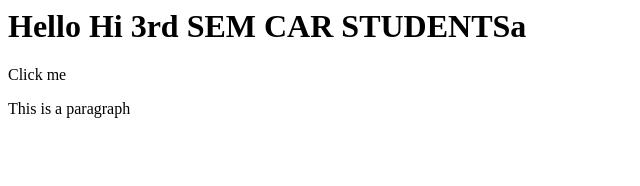
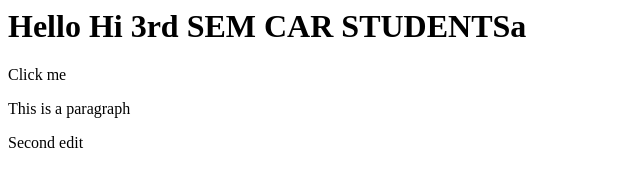
Before and after one commit to Girish209/Girish_51_AIML, a plain HTML site: page index.html in a window 1280 px wide. Shown: the full height of the page, 0-640 px from the left. Drawn offline with Linux system fonts and the light colour scheme.

Commit message:
Update index.html

```diff
--- a/index.html
+++ b/index.html
@@ -9,5 +9,6 @@
     <h1>Hello Hi 3rd SEM CAR STUDENTSa</h1>
     <a>Click me</a>
     <p>This is a paragraph</p>
+    <p>Second edit</p>
 </body>
 </html>
```
